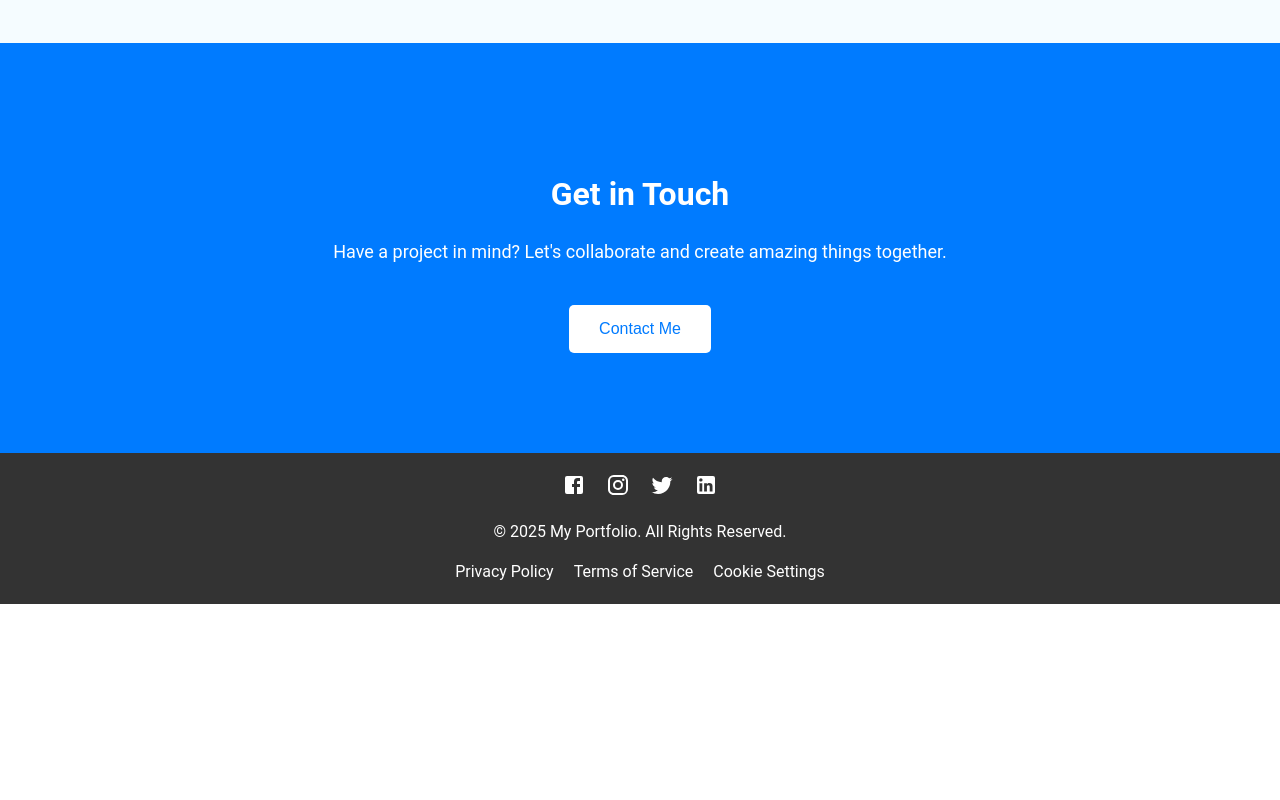
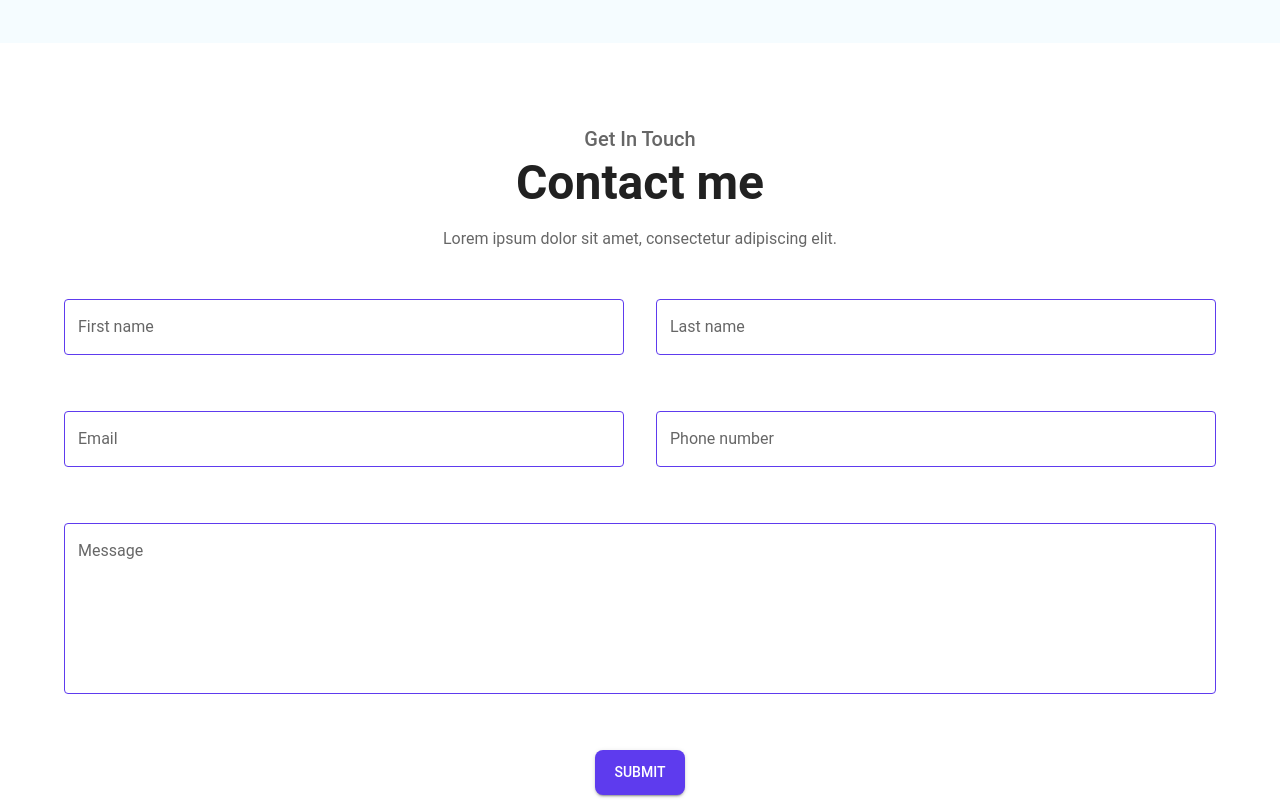
Before and after one commit to formosachiang/my-website, a React (Create React App) app: page / in a window 1280 px wide. Shown: the part 3260-4060 px from the top of the page. Before the commit the page ends 3864 px from the top, so only its background shows below. Built offline with nearby package versions, Linux system fonts and the light colour scheme.

Commit message:
Update contact section

```diff
--- a/src/components/ContactSection.jsx
+++ b/src/components/ContactSection.jsx
@@ -1,33 +1,149 @@
 import React from "react";
+import { Box, Container, Typography, TextField, Button, Grid } from "@mui/material";
+import { useTheme } from "@mui/material/styles";
 
 const ContactSection = () => {
+  const theme = useTheme();
+
   return (
-    <section
-      style={{
-        padding: "100px 20px",
-        backgroundColor: "#007BFF",
-        color: "#ffffff",
-        textAlign: "center",
-      }}
-    >
-      <h2 style={{ fontSize: "32px", marginBottom: "20px" }}>Get in Touch</h2>
-      <p style={{ fontSize: "18px", marginBottom: "40px" }}>
-        Have a project in mind? Let's collaborate and create amazing things together.
-      </p>
-      <button
-        style={{
-          padding: "15px 30px",
-          fontSize: "16px",
-          backgroundColor: "#ffffff",
-          color: "#007BFF",
-          border: "none",
-          borderRadius: "5px",
-          cursor: "pointer",
-        }}
-      >
-        Contact Me
-      </button>
-    </section>
+    <Box sx={{ py: 10 }}>
+      <Container maxWidth="lg">
+        {/* 頂部標題區塊 - 置中對齊 */}
+        <Box sx={{ textAlign: "center", mb: 6 }}>
+          <Typography variant="h6" color="textSecondary">
+            Get In Touch
+          </Typography>
+          <Typography variant="h3" fontWeight="bold" color="textPrimary">
+            Contact me
+          </Typography>
+          <Typography variant="body1" color="textSecondary" sx={{ mt: 2 }}>
+            Lorem ipsum dolor sit amet, consectetur adipiscing elit.
+          </Typography>
+        </Box>
+
+        {/* 表單區塊 */}
+        <Grid container spacing={4}>
+          {/* 第一行 First name 和 Last name */}
+          <Grid item xs={12} sm={6}>
+            <TextField
+              fullWidth
+              label="First name"
+              variant="outlined"
+              sx={{
+                mb: 3,
+                borderColor: theme.palette.tertiary.main,
+                "& .MuiOutlinedInput-root": {
+                  "& fieldset": {
+                    borderColor: theme.palette.tertiary.main,
+                  },
+                  "&:hover fieldset": {
+                    borderColor: theme.palette.tertiary.dark,
+                  },
+                },
+              }}
+            />
+          </Grid>
+          <Grid item xs={12} sm={6}>
+            <TextField
+              fullWidth
+              label="Last name"
+              variant="outlined"
+              sx={{
+                mb: 3,
+                borderColor: theme.palette.tertiary.main,
+                "& .MuiOutlinedInput-root": {
+                  "& fieldset": {
+                    borderColor: theme.palette.tertiary.main,
+                  },
+                  "&:hover fieldset": {
+                    borderColor: theme.palette.tertiary.dark,
+                  },
+                },
+              }}
+            />
+          </Grid>
+
+          {/* 第二行 Email 和 Phone number */}
+          <Grid item xs={12} sm={6}>
+            <TextField
+              fullWidth
+              label="Email"
+              variant="outlined"
+              sx={{
+                mb: 3,
+                borderColor: theme.palette.tertiary.main,
+                "& .MuiOutlinedInput-root": {
+                  "& fieldset": {
+                    borderColor: theme.palette.tertiary.main,
+                  },
+                  "&:hover fieldset": {
+                    borderColor: theme.palette.tertiary.dark,
+                  },
+                },
+              }}
+            />
+          </Grid>
+          <Grid item xs={12} sm={6}>
+            <TextField
+              fullWidth
+              label="Phone number"
+              variant="outlined"
+              sx={{
+                mb: 3,
+                borderColor: theme.palette.tertiary.main,
+                "& .MuiOutlinedInput-root": {
+                  "& fieldset": {
+                    borderColor: theme.palette.tertiary.main,
+                  },
+                  "&:hover fieldset": {
+                    borderColor: theme.palette.tertiary.dark,
+                  },
+                },
+              }}
+            />
+          </Grid>
+
+          {/* 第四行 Message */}
+          <Grid item xs={12}>
+            <TextField
+              fullWidth
+              label="Message"
+              variant="outlined"
+              multiline
+              rows={6}
+              sx={{
+                mb: 3,
+                borderColor: theme.palette.tertiary.main,
+                "& .MuiOutlinedInput-root": {
+                  "& fieldset": {
+                    borderColor: theme.palette.tertiary.main,
+                  },
+                  "&:hover fieldset": {
+                    borderColor: theme.palette.tertiary.dark,
+                  },
+                },
+              }}
+            />
+          </Grid>
+
+          {/* 最後一行 Submit 按鈕 */}
+          <Grid item xs={12} sx={{ display: "flex", justifyContent: "center" }}>
+            <Button
+              variant="contained"
+              sx={{
+                backgroundColor: theme.palette.tertiary.main,
+                color: "white",
+                padding: "10px 20px",
+                borderRadius: "8px",
+                "&:hover": { backgroundColor: theme.palette.tertiary.dark },
+              }}
+            >
+              Submit
+            </Button>
+          </Grid>
+        </Grid>
+      </Container>
+    </Box>
   );
 };
 
```
